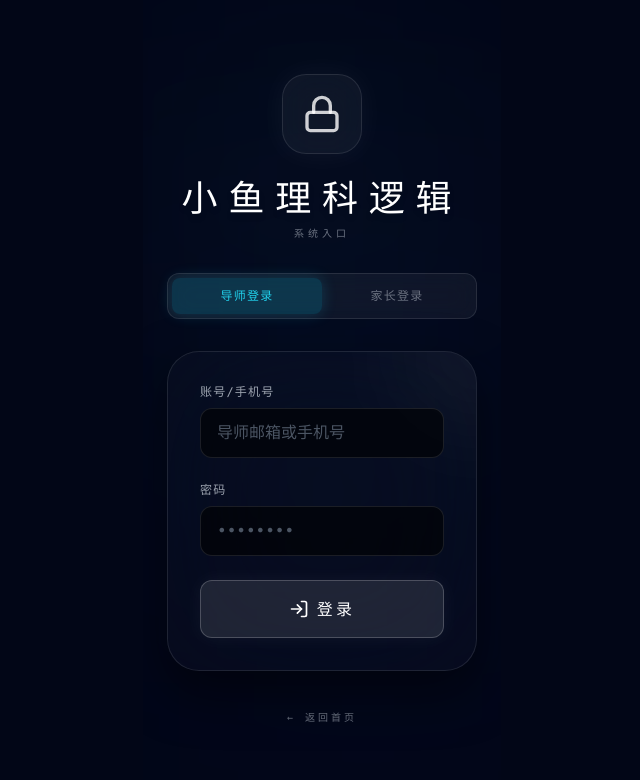
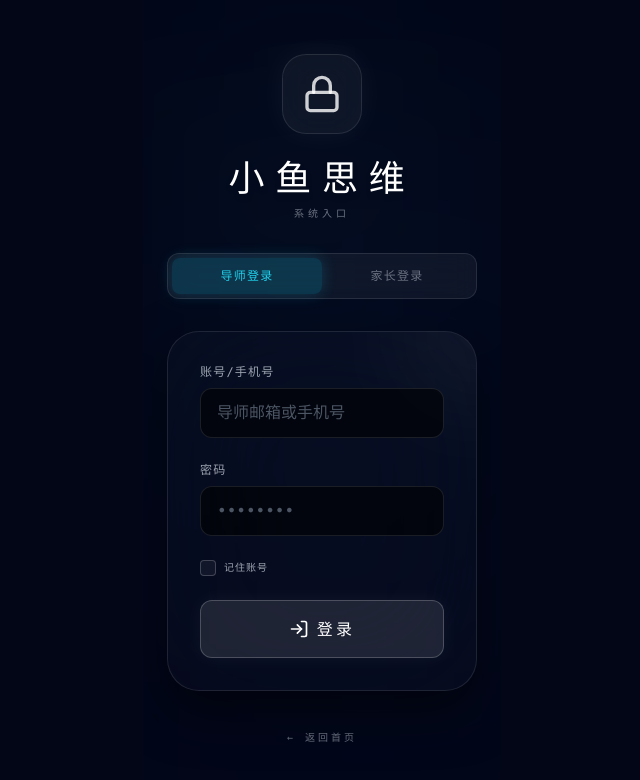
Before and after one commit to zcx54335/teach-system, a React (Vite) app: page /#/login in a window 1280 px wide. Shown: the top 780 px of the page, without its empty margins (318-958 px from the left). Built offline with nearby package versions, Linux system fonts and the light colour scheme; no server answers.

Commit message:
feat: ultimat

```diff
--- a/index.html
+++ b/index.html
@@ -7,7 +7,7 @@
     <link rel="preconnect" href="https://fonts.googleapis.com">
     <link rel="preconnect" href="https://fonts.gstatic.com" crossorigin>
     <link href="https://fonts.googleapis.com/css2?family=Inter:wght@300;400;700;900&display=swap" rel="stylesheet">
-    <title>杨老师专属学情报告</title>
+    <title>小鱼思维</title>
     <script type="module">
       if (import.meta.hot?.on) {
         import.meta.hot.on('vite:error', (error) => {
--- a/src/pages/LandingPage.tsx
+++ b/src/pages/LandingPage.tsx
@@ -29,7 +29,7 @@ const LandingPage: React.FC = () => {
             <Hexagon className="w-6 h-6 text-white" />
           </div>
           <span className="text-xl font-black tracking-widest text-white drop-shadow-md">
-            {isLoggedIn ? '小鱼 · 杨老师控制台' : '小鱼理科逻辑'}
+            {isLoggedIn ? '小鱼 · 杨老师控制台' : '小鱼思维'}
           </span>
         </div>
       </header>
--- a/src/pages/Login.tsx
+++ b/src/pages/Login.tsx
@@ -1,7 +1,7 @@
 import React, { useState, useEffect } from 'react';
 import { useNavigate, useSearchParams } from 'react-router-dom';
 import { supabase } from '../lib/supabaseClient';
-import { Lock, LogIn, AlertCircle, Users } from 'lucide-react';
+import { Lock, LogIn, AlertCircle, Users, CheckCircle2 } from 'lucide-react';
 
 const Login: React.FC = () => {
   const [searchParams] = useSearchParams();
@@ -11,9 +11,19 @@ const Login: React.FC = () => {
   const [loginType, setLoginType] = useState<'admin' | 'parent'>(initialType);
   const [identifier, setIdentifier] = useState(''); // 邮箱 或 手机号
   const [password, setPassword] = useState('');
+  const [rememberMe, setRememberMe] = useState(false);
   const [loading, setLoading] = useState(false);
   const [error, setError] = useState<string | null>(null);
   const navigate = useNavigate();
+
+  // 初始化记住账号
+  useEffect(() => {
+    const savedIdentifier = localStorage.getItem('rememberedIdentifier');
+    if (savedIdentifier) {
+      setIdentifier(savedIdentifier);
+      setRememberMe(true);
+    }
+  }, []);
 
   // 检查是否已经登录
   useEffect(() => {
@@ -58,8 +68,15 @@ const Login: React.FC = () => {
       });
 
       if (error) {
-        setError(loginType === 'parent' ? '登录失败：手机号或密码错误' : '登录失败：账号或密码错误');
+        setError('账号或密码错误，请重试');
       } else if (data.session) {
+        // 处理记住账号
+        if (rememberMe) {
+          localStorage.setItem('rememberedIdentifier', identifier);
+        } else {
+          localStorage.removeItem('rememberedIdentifier');
+        }
+
         // 登录成功后，根据 profiles 表中的角色进行跳转
         const { data: profile } = await supabase
           .from('profiles')
@@ -94,7 +111,7 @@ const Login: React.FC = () => {
             {loginType === 'admin' ? <Lock className="w-10 h-10 text-white/80" /> : <Users className="w-10 h-10 text-white/80" />}
           </div>
           <h1 className="text-4xl font-light tracking-[0.3em] mb-2 drop-shadow-md">
-            小鱼理科逻辑
+            小鱼思维
           </h1>
           <p className="text-[10px] font-mono tracking-[0.4em] text-gray-500 uppercase">
             {loginType === 'admin' ? '系统入口' : '家长门户'}
@@ -134,7 +151,7 @@ const Login: React.FC = () => {
                 账号/手机号
               </label>
               <input
-                type={loginType === 'admin' ? 'email' : 'tel'}
+                type={loginType === 'admin' ? 'text' : 'tel'}
                 value={identifier}
                 onChange={(e) => setIdentifier(e.target.value)}
                 className="w-full bg-black/60 border border-white/10 rounded-xl px-4 py-3 text-white placeholder-gray-600 focus:outline-none focus:border-white/30 focus:bg-black/80 transition-all font-mono"
@@ -155,6 +172,26 @@ const Login: React.FC = () => {
                 placeholder="••••••••"
                 required
               />
+            </div>
+
+            {/* 记住我 */}
+            <div className="flex items-center justify-between">
+              <label className="flex items-center space-x-2 cursor-pointer group">
+                <div className="relative w-4 h-4">
+                  <input
+                    type="checkbox"
+                    checked={rememberMe}
+                    onChange={(e) => setRememberMe(e.target.checked)}
+                    className="peer absolute opacity-0 w-0 h-0"
+                  />
+                  <div className="w-4 h-4 border border-white/20 rounded bg-white/5 flex items-center justify-center peer-checked:bg-cyan-500 peer-checked:border-cyan-500 transition-colors group-hover:border-white/40">
+                    {rememberMe && <CheckCircle2 className="w-3 h-3 text-white" />}
+                  </div>
+                </div>
+                <span className="text-[10px] font-mono text-gray-400 group-hover:text-gray-300 transition-colors tracking-widest">
+                  记住账号
+                </span>
+              </label>
             </div>
 
             <button
```
